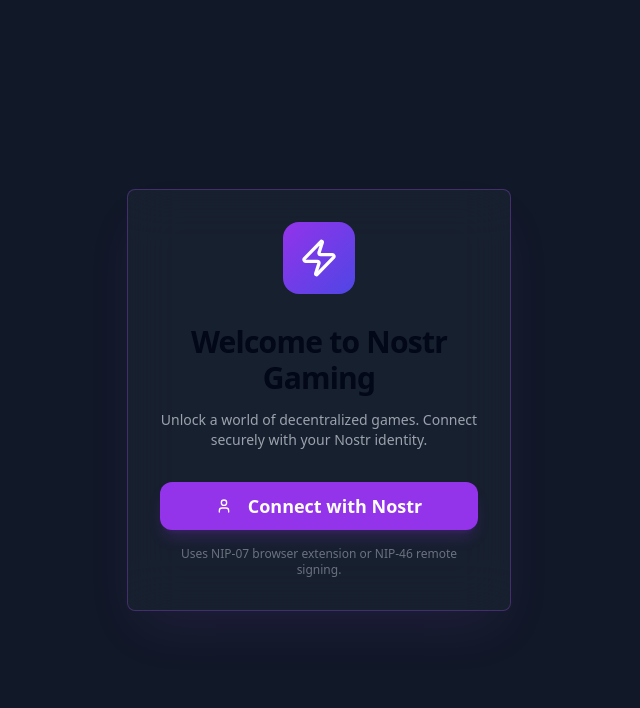
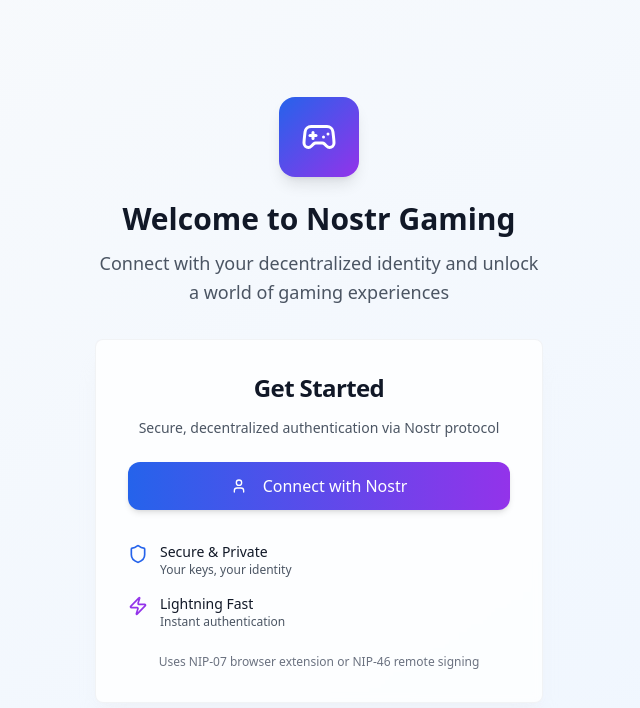
Before and after one commit to pratik227/nostr-game-portal, a React (Vite) app: page / in a window 1280 px wide. Shown: the top 708 px of the page, without its empty margins (321-961 px from the left). Built offline with nearby package versions, Linux system fonts and the light colour scheme; what nostr-tools would draw is missing.

Commit message:
Refactor: Improve UI/UX for mainstream adoption
- Refactored UI for better spacing, color palette, and overall user experience.
- Ensured Nostr implementations using nostr-tools and other libraries function correctly.

```diff
--- a/src/components/Navbar.tsx
+++ b/src/components/Navbar.tsx
@@ -1,6 +1,6 @@
 
 import { Button } from '@/components/ui/button'
-import { User, Home, LogOut } from 'lucide-react'
+import { User, Home, LogOut, Gamepad2 } from 'lucide-react'
 import { formatPubkey } from '@/lib/nostr'
 
 interface NavbarProps {
@@ -12,20 +12,30 @@ interface NavbarProps {
 
 export function Navbar({ currentPage, onNavigate, onLogout, pubkey }: NavbarProps) {
   return (
-    <nav className="bg-black/20 backdrop-blur-lg border-b border-purple-500/20 px-6 py-4">
-      <div className="max-w-6xl mx-auto flex items-center justify-between">
-        <div className="flex items-center space-x-2">
-          <div className="w-8 h-8 bg-gradient-to-r from-purple-500 to-pink-500 rounded-full flex items-center justify-center">
-            <span className="text-white font-bold text-sm">N</span>
+    <nav className="bg-white/80 backdrop-blur-lg border-b border-gray-200/50 shadow-sm">
+      <div className="max-w-7xl mx-auto px-6 py-4">
+        <div className="flex items-center justify-between">
+          {/* Logo */}
+          <div className="flex items-center space-x-3">
+            <div className="w-10 h-10 bg-gradient-to-r from-blue-600 to-purple-600 rounded-xl flex items-center justify-center shadow-md">
+              <Gamepad2 className="text-white w-5 h-5" />
             </div>
-          <span className="text-white font-bold text-lg">Nostr Gaming</span>
+            <div>
+              <span className="text-xl font-bold text-gray-900">Nostr Gaming</span>
+              <p className="text-xs text-gray-500 -mt-1">Decentralized Fun</p>
+            </div>
           </div>
 
-        <div className="flex items-center space-x-4">
+          {/* Navigation */}
+          <div className="flex items-center space-x-2">
             <Button
               variant={currentPage === 'dashboard' ? 'default' : 'ghost'}
               onClick={() => onNavigate('dashboard')}
-            className={currentPage === 'dashboard' ? 'bg-purple-600 hover:bg-purple-700' : 'text-white hover:bg-white/10'}
+              className={`${
+                currentPage === 'dashboard'
+                  ? 'bg-blue-600 hover:bg-blue-700 text-white shadow-md'
+                  : 'text-gray-700 hover:bg-gray-100'
+              } rounded-lg transition-all duration-200`}
             >
               <Home className="w-4 h-4 mr-2" />
               Dashboard
@@ -34,25 +44,34 @@ export function Navbar({ currentPage, onNavigate, onLogout, pubkey }: NavbarProp
             <Button
               variant={currentPage === 'profile' ? 'default' : 'ghost'}
               onClick={() => onNavigate('profile')}
-            className={currentPage === 'profile' ? 'bg-purple-600 hover:bg-purple-700' : 'text-white hover:bg-white/10'}
+              className={`${
+                currentPage === 'profile'
+                  ? 'bg-blue-600 hover:bg-blue-700 text-white shadow-md'
+                  : 'text-gray-700 hover:bg-gray-100'
+              } rounded-lg transition-all duration-200`}
             >
               <User className="w-4 h-4 mr-2" />
               Profile
             </Button>
 
-          <div className="flex items-center space-x-2 text-sm text-gray-300 bg-white/5 px-3 py-1 rounded-lg">
-            <span>{formatPubkey(pubkey).slice(0, 12)}...</span>
+            {/* User Info */}
+            <div className="flex items-center space-x-3 ml-4 pl-4 border-l border-gray-200">
+              <div className="text-sm">
+                <p className="text-gray-900 font-medium">Connected</p>
+                <p className="text-gray-500 text-xs">{formatPubkey(pubkey).slice(0, 12)}...</p>
               </div>
 
               <Button
                 variant="ghost"
                 onClick={onLogout}
-            className="text-red-400 hover:bg-red-500/10 hover:text-red-300"
+                className="text-red-600 hover:bg-red-50 hover:text-red-700 rounded-lg"
               >
                 <LogOut className="w-4 h-4" />
               </Button>
             </div>
           </div>
+        </div>
+      </div>
     </nav>
   )
 }
--- a/src/components/NostrLogin.tsx
+++ b/src/components/NostrLogin.tsx
@@ -2,7 +2,7 @@
 import { useEffect, useState } from 'react'
 import { Button } from '@/components/ui/button'
 import { Card, CardContent, CardDescription, CardHeader, CardTitle } from '@/components/ui/card'
-import { User, Zap } from 'lucide-react'
+import { User, Zap, Shield, Gamepad2 } from 'lucide-react'
 
 interface NostrLoginProps {
   onLogin: (pubkey: string) => void
@@ -35,7 +35,7 @@ export function NostrLogin({ onLogin, onSignup }: NostrLoginProps) {
     script.setAttribute('data-perms', 'sign_event:1,sign_event:0')
     script.setAttribute('data-title', 'Nostr Gaming Hub')
     script.setAttribute('data-description', 'Connect your Nostr identity to access minigames')
-    script.setAttribute('data-no-banner', 'true') // Disable the nostr-login banner
+    script.setAttribute('data-no-banner', 'true')
     script.onload = () => {
       setNostrLoginReady(true)
     }
@@ -93,33 +93,48 @@ export function NostrLogin({ onLogin, onSignup }: NostrLoginProps) {
     if (nostrLoginReady) {
       document.dispatchEvent(new CustomEvent('nlLaunch', { detail: 'welcome' }))
     } else {
-      handleLogin() // Fallback for extension login
+      handleLogin()
     }
   }
 
   return (
-    <div className="min-h-screen bg-gray-900 text-white flex items-center justify-center p-4 font-sans">
-      <div className="w-full max-w-sm">
-        <Card className="bg-gray-800/50 backdrop-blur-xl border border-purple-500/30 shadow-2xl shadow-purple-500/10 animate-fade-in">
-          <CardHeader className="items-center text-center p-8">
-            <div className="p-4 bg-gradient-to-br from-purple-600 to-indigo-600 rounded-2xl mb-6">
-              <Zap size={40} className="text-white" />
-            </div>
-            <CardTitle className="text-3xl font-bold tracking-tight">
-              Welcome to Nostr Gaming
+    <div className="min-h-screen bg-gradient-to-br from-slate-50 to-blue-50 flex items-center justify-center p-6">
+      <div className="w-full max-w-md">
+        {/* Hero Section */}
+        <div className="text-center mb-8">
+          <div className="inline-flex items-center justify-center w-20 h-20 bg-gradient-to-br from-blue-600 to-purple-600 rounded-2xl mb-6 shadow-lg">
+            <Gamepad2 size={36} className="text-white" />
+          </div>
+          <h1 className="text-3xl font-bold text-gray-900 mb-3">
+            Welcome to Nostr Gaming
+          </h1>
+          <p className="text-gray-600 text-lg leading-relaxed">
+            Connect with your decentralized identity and unlock a world of gaming experiences
+          </p>
+        </div>
+
+        {/* Login Card */}
+        <Card className="bg-white/80 backdrop-blur-sm border border-gray-200/50 shadow-xl shadow-gray-200/20">
+          <CardHeader className="text-center pb-6 pt-8 px-8">
+            <CardTitle className="text-2xl font-semibold text-gray-900 mb-2">
+              Get Started
             </CardTitle>
-            <CardDescription className="text-gray-400 max-w-xs mx-auto pt-2">
-              Unlock a world of decentralized games. Connect securely with your Nostr identity.
+            <CardDescription className="text-gray-600">
+              Secure, decentralized authentication via Nostr protocol
             </CardDescription>
           </CardHeader>
+
           <CardContent className="px-8 pb-8">
             <Button
               onClick={launchLogin}
               disabled={isLoading}
-              className="w-full text-lg py-6 bg-purple-600 hover:bg-purple-700 text-white font-bold rounded-xl transition-all duration-300 transform hover:scale-105 shadow-lg shadow-purple-600/20"
+              className="w-full h-12 text-base font-medium bg-gradient-to-r from-blue-600 to-purple-600 hover:from-blue-700 hover:to-purple-700 text-white rounded-xl transition-all duration-200 shadow-md hover:shadow-lg hover:scale-[1.02] active:scale-[0.98]"
             >
               {isLoading ? (
-                'Connecting...'
+                <div className="flex items-center">
+                  <div className="animate-spin rounded-full h-4 w-4 border-2 border-white border-t-transparent mr-2"></div>
+                  Connecting...
+                </div>
               ) : (
                 <>
                   <User className="mr-2 h-5 w-5" />
@@ -127,8 +142,27 @@ export function NostrLogin({ onLogin, onSignup }: NostrLoginProps) {
                 </>
               )}
             </Button>
-            <p className="text-xs text-gray-500 text-center mt-4">
-              Uses NIP-07 browser extension or NIP-46 remote signing.
+
+            {/* Features */}
+            <div className="mt-8 space-y-4">
+              <div className="flex items-start space-x-3">
+                <Shield className="h-5 w-5 text-blue-600 mt-0.5 flex-shrink-0" />
+                <div>
+                  <p className="text-sm font-medium text-gray-900">Secure & Private</p>
+                  <p className="text-xs text-gray-600">Your keys, your identity</p>
+                </div>
+              </div>
+              <div className="flex items-start space-x-3">
+                <Zap className="h-5 w-5 text-purple-600 mt-0.5 flex-shrink-0" />
+                <div>
+                  <p className="text-sm font-medium text-gray-900">Lightning Fast</p>
+                  <p className="text-xs text-gray-600">Instant authentication</p>
+                </div>
+              </div>
+            </div>
+
+            <p className="text-xs text-gray-500 text-center mt-6">
+              Uses NIP-07 browser extension or NIP-46 remote signing
             </p>
           </CardContent>
         </Card>
--- a/src/pages/Index.tsx
+++ b/src/pages/Index.tsx
@@ -64,7 +64,7 @@ export default function Index() {
   }
 
   return (
-    <div className="min-h-screen bg-gray-900">
+    <div className="min-h-screen bg-gradient-to-br from-slate-50 to-blue-50">
       <Navbar
         currentPage={currentPage}
         onNavigate={handleNavigate}
@@ -72,7 +72,7 @@ export default function Index() {
         pubkey={pubkey}
       />
 
-      <main className="pt-6">
+      <main className="pt-4">
         {currentPage === 'dashboard' ? (
           <Dashboard />
         ) : (
```
Also changed, not shown: src/components/Dashboard.tsx (+32 -25 lines), src/components/GameCard.tsx (+15 -12 lines). Lines whose indentation alone changed are shown as unchanged.
